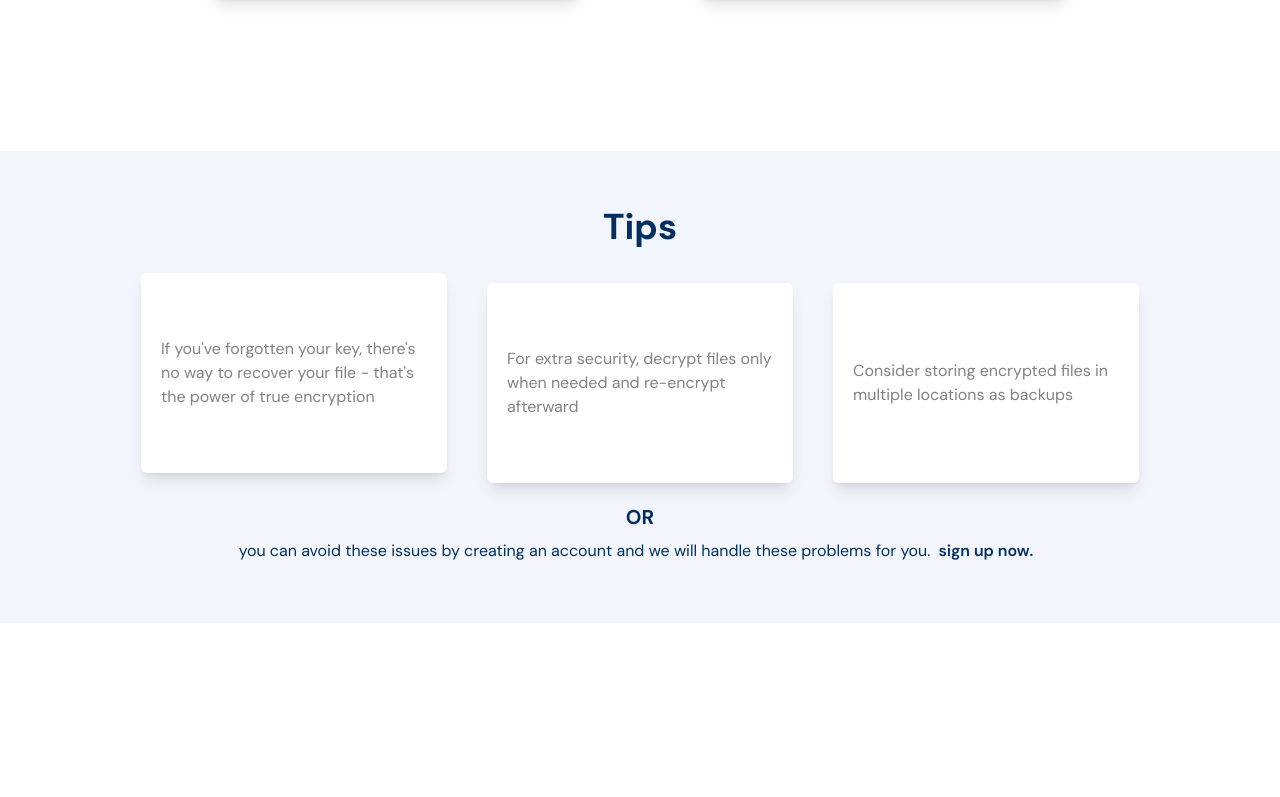
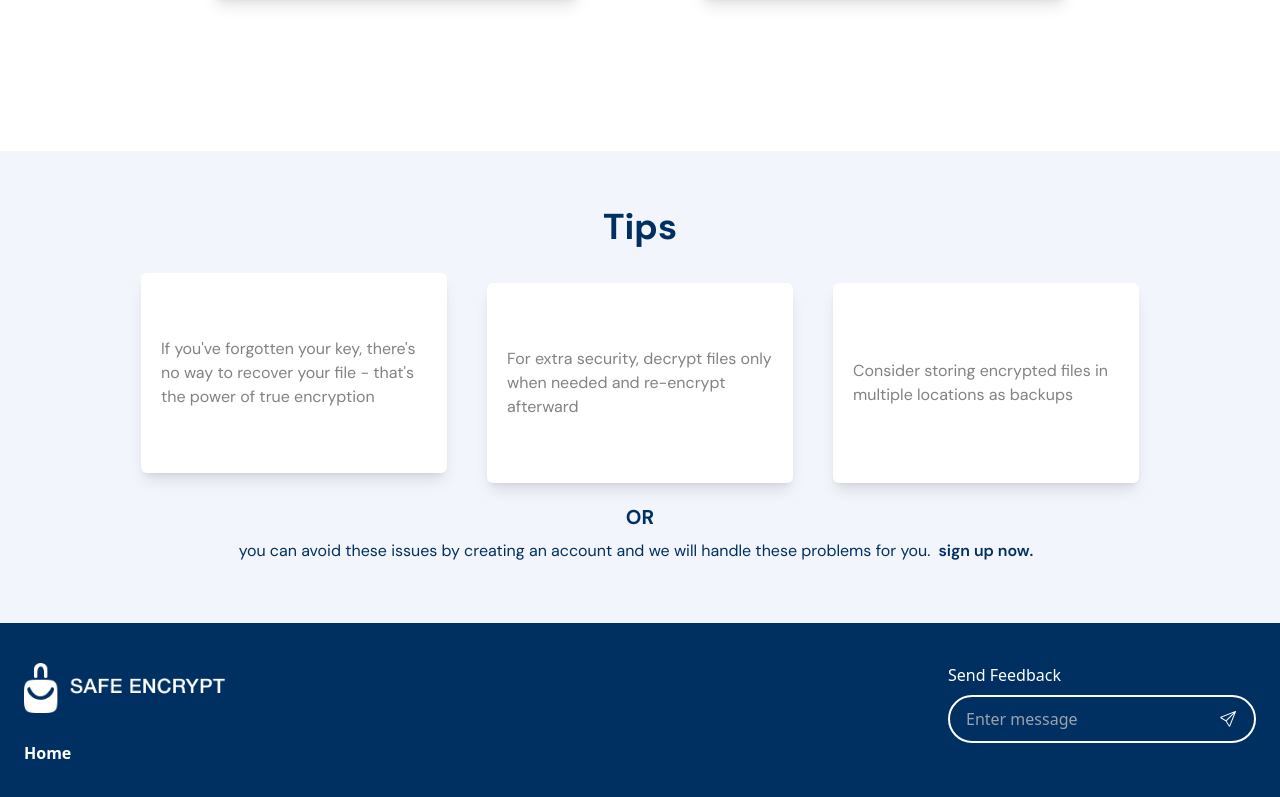
Before and after one commit to MichealKiezmen/4_in_1-frontend, a React (Vite) app: page /file-encryptor in a window 1280 px wide. Shown: the part 1405-2202 px from the top of the page. Before the commit the page ends 2028 px from the top, so only its background shows below. Built offline with nearby package versions, Linux system fonts and the light colour scheme; no server answers; a web font is replaced by a local one.

Commit message:
Feedback added

```diff
--- /dev/null
+++ b/src/components/File_Encryptor/EncryptFooter.jsx
@@ -0,0 +1,67 @@
+import { Link, useLocation } from "react-router-dom"
+import imglogo from "../../assets/images/logo1.png"
+import { useState } from "react"
+import { BsSend } from "react-icons/bs";
+import { makePostRequests, SERVER_URL } from "../../reusables/API_requests";
+import { toast } from "react-toastify";
+import { useSelector } from "react-redux";
+import { getTokens } from "../../redux/Slices/userSlice";
+
+
+function EncryptFooter() {
+
+    const location = useLocation()
+    const url = location?.pathname
+    const [value, setValue] = useState("")
+    const authTokens = useSelector(getTokens)
+
+    const handleFeedback = async (e) => {
+        e.preventDefault()
+        const url = `${SERVER_URL}/api/login/`
+        const response = await makePostRequests(url, null, {message : value})
+        if(response?.success){
+            toast.success("Feedback sent.")
+            setValue("")
+        }else{
+            toast.error("Message not sent.")
+        }
+
+    }
+
+
+  return (
+    <div className="bg-themed_teal text-white flex flex-col sm:flex-row sm:justify-between px-6 py-10">
+      <div>
+        <img className="h-[50px]" src={imglogo} alt="footer-logo" />
+        <div className="my-7">
+        <ul className="flex space-x-6">
+            <li className={`${url === "/file-encryptor" && "font-bold"}`}><Link to="/file-encryptor">Home</Link></li>
+            {authTokens &&
+              <li className={`${url === "/file-encryptor/collections" && "font-bold"}`}><Link to="/file-encryptor/collections">Collections</Link></li>
+            }
+
+        </ul>
+      </div>
+      </div>
+
+      <div className="sm:w-1/4 mt-5 sm:mt-0">
+        <form onSubmit={handleFeedback}>
+        <p>Send Feedback</p>
+        <div className="relative w-3/4 sm:w-full mt-2">
+            <input type="text" placeholder="Enter message"
+            value={value}
+            onChange={(e) => {
+                setValue(e.target.value)
+            }}
+            className="w-full rounded-3xl pl-4 pr-12 py-2.5 bg-transparent border-white border-2 "
+            required
+            />
+            <BsSend onClick={handleFeedback} className="hover:opacity-85 cursor-pointer absolute top-4 right-5 z-[2]" />
+        </div>
+        </form>
+      </div>
+    </div>
+  )
+}
+
+export default EncryptFooter
--- a/src/components/File_Encryptor/EncryptHeader.jsx
+++ b/src/components/File_Encryptor/EncryptHeader.jsx
@@ -1,6 +1,6 @@
 import { useEffect, useState } from "react"
 import { MdMenu } from "react-icons/md"
-import { Link, Outlet, useNavigate } from "react-router-dom"
+import { Link, Outlet, useLocation, useNavigate } from "react-router-dom"
 import PopUp from '../../layout/PopUp'
 import { FcGoogle } from 'react-icons/fc'
 import { useGoogleLogin } from '@react-oauth/google'
@@ -12,11 +12,17 @@ import { getTokens, logUserOut, updateToken, updateUser } from '../../redux/Slic
 import logo from "../../assets/images/logo1.png"
 import logomobile from "../../assets/images/logo-mobile.png"
 import { IoMdClose } from "react-icons/io"
+import EncryptFooter from "./EncryptFooter"
 
 function EncryptHeader() {
 
     const dispatch = useDispatch()
     const navigate = useNavigate()
+
+    const location = useLocation()
+    const url = location?.pathname
+
+
 
 
     const authTokens = useSelector(getTokens)
@@ -51,6 +57,7 @@ function EncryptHeader() {
         const result2 = await dispatch(updateUser(userDate?.data))
         if(result2?.payload?.username){
             toggleLoginPopUp()
+            setLoading(false)
             navigate("/file-encryptor/collections")
         }
     }
@@ -71,7 +78,7 @@ function EncryptHeader() {
                     profile_picture: picture
                 }
                 registerUser(body)
-                setLoading(false)
+
             })
             .catch((err) => {
                 console.error("ERROR",err)
@@ -124,11 +131,11 @@ useEffect(() => {
              <img src={logomobile} className="sm:hidden block h-10" alt="logo" /> {/* MOBILE */}
              </Link>
              </li>
-             <li onClick={toggleMenu}><Link to="/file-encryptor">Home</Link></li>
+             <li onClick={toggleMenu} className={`${url === "/file-encryptor" && "font-bold"}`}><Link to="/file-encryptor">Home</Link></li>
 
             {authTokens ?
              <>
-             <li onClick={toggleMenu}><Link to="/file-encryptor/collections">Collections</Link></li>
+             <li onClick={toggleMenu} className={`${url === "/file-encryptor/collections" && "font-bold"}`}><Link to="/file-encryptor/collections">Collections</Link></li>
              <li onClick={logOut}>
              <Link to=""
              className="md:bg-white md:text-themed_teal bg-themed_teal text-white px-8 sm:px-4 py-2 rounded-md">Log out</Link></li>
@@ -143,6 +150,7 @@ useEffect(() => {
 
     </div>
     <Outlet />
+    <EncryptFooter />
 
         {loginShow &&
         <PopUp closePopUp={toggleLoginPopUp}>
--- a/src/components/File_Encryptor/EncryptHome.jsx
+++ b/src/components/File_Encryptor/EncryptHome.jsx
@@ -33,6 +33,7 @@ function EncryptHome() {
         const result2 = await dispatch(updateUser(userDate?.data))
         if(result2?.payload?.username){
             toggleLoginPopUp()
+            setLoading(false)
             navigate("/file-encryptor/collections")
         }
     }
```
